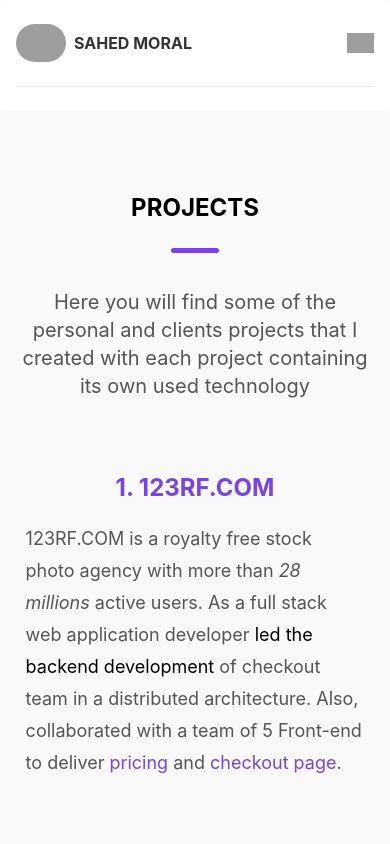
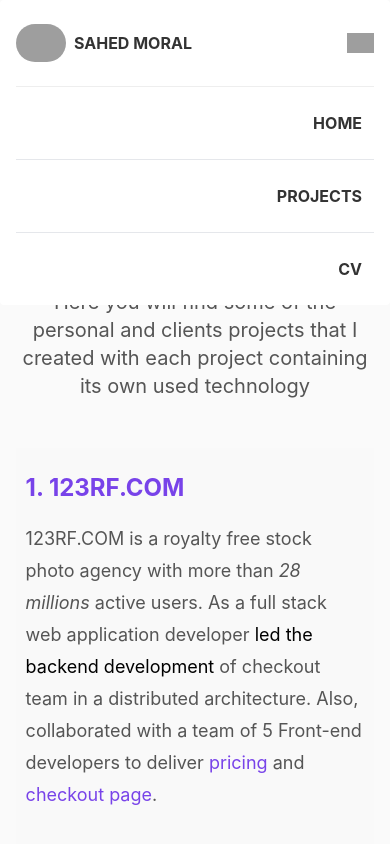
Before and after one commit to sahedbs23/sahed.moral, a Next.js app: page /projects in a window 390 px wide. Both pictures are taken after a click on the item 360 px from the left and 42 px from the top of the page. Shown: the top 844 px of the page. Built offline with nearby package versions, Linux system fonts and the light colour scheme; grey boxes are pictures that could not be loaded.

Commit message:
issuefix: small screen menu

```diff
--- a/components/shared/Navbar.tsx
+++ b/components/shared/Navbar.tsx
@@ -83,12 +83,12 @@
                 </section>
             {
                 !show && (
-                    <section className="block md:hidden pb-6 border-solid border-t border-[#eee] transition-all duration-[.3s]">
-                        <div className="w-full sm-menu">
-                            <ul className="flex flex-col gap-0 justify-items-end items-end last:border-none ">
+                    <section className="block md:hidden  transition-all duration-[.3s]">
+                        <div className="sm-menu">
+                            <ul className="flex flex-col items-end justify-items-end divide-y border-solid border-t border-[#eee]">
                                 {
                                     menus.map(m => (
-                                        <li className="hidden md:block" key={m.text}>
+                                        <li className="w-full text-right px-3 py-6 md:hidden block" key={m.text}>
                                             <Link className="hover:text-purple" target={m.target}
                                                   href={m.link}>{m.text}</Link>
                                         </li>
--- a/components/shared/ProjectCard.tsx
+++ b/components/shared/ProjectCard.tsx
@@ -8,14 +8,13 @@
 const ProjectCard: React.FC<ProjectCardInterface> = ({title,role, description, link, imgUrl, technologies}) => {
     return (
         <li className="w-full min-h-[150px] h-full p-[10px] bg-[#f9f9f9] text-center py-4 flex flex-col gap-10">
-            <div className="flex flex-col justify-items-center items-center gap-4 font-normal text-[14px] text-[#555]">
+            <div className="flex flex-col items-start justify-items-start md:justify-items-center md:items-center gap-4 font-normal text-[14px] text-[#555]">
                 <h2 className="pt-2">
                     <Link href={link} target="_blank" className="uppercase font-bold text-purple text-2xl" >
                         {title}
                     </Link>
                 </h2>
-                <h4 className=" text-left text-[18px] max-w-4xl">{parse(description)}</h4>
-                {/*<h4 className="text-[16px]">{role}</h4>*/}
+                <h4 className=" text-left text-[18px]">{parse(description)}</h4>
             </div>
             <div className="flex flex-col gap-10 md:flex-row py-8 justify-between items-center">
                 <div className="w-full md:w-1/2 flex flex-col gap-10">
--- a/dataSource/data/projects.ts
+++ b/dataSource/data/projects.ts
@@ -5,7 +5,7 @@
         title: "1. 123RF.COM",
         description: `123RF.COM is a royalty free stock photo agency with more than <i>28 millions</i> active users.
             As a full stack web application developer <span class="text-black">led the backend development</span> of checkout team in a distributed architecture.
-            Also, collaborated with a team of 5 Front-end to deliver <a class="text-purple" href="https://www.123rf.com/products/" target="_blank">pricing</a> and <a class="text-purple" target="_blank" href="https://www.123rf.com/purchase/?pkg=credits&plan=30&po=pricing">checkout page</a>.`,
+            Also, collaborated with a team of 5 Front-end developers to deliver <a class="text-purple" href="https://www.123rf.com/products/" target="_blank">pricing</a> and <a class="text-purple" target="_blank" href="https://www.123rf.com/purchase/?pkg=credits&plan=30&po=pricing">checkout page</a>.`,
         link: "https://www.123rf.com",
         imgUrl: "https://s3.tebi.io/sahed/123rf.com.png",
         role: "As a result added support for new payment gateways and increased annual revenue by 15%.",
@@ -48,24 +48,23 @@
         ]
     },
     {
-        title: "4. Fosoli",
-        description: "App-based platform offering advisory service for the farmers. ",
+        title: "4. Fosholi.COM",
+        description: `I served as a Full-stack Developer at FOSHOLI.COM, a platform empowering 2.6 million Bangladeshi farmers with crop advisory services, disease reporting, pesticide recommendations, and real-time weather updates within a scrum team`,
         role: "Full stack developer",
         link: "https://play.google.com/store/apps/details?id=bd.gov.dgfood.fps&hl=en&gl=US&pli=1",
         imgUrl: "https://s3.tebi.io/sahed/fosholi.com.png",
         technologies: [
             "PHP", "Laravel", "Symfony",
-            "React", "Redux", "EC2",
+            "React", "Redux", 'Nginx', "EC2",
             "PostgresSQL", "REST APIs", "Firebase",
             "Jenkins", "Memcached", "RabbitMQ",
             "Blade", "Eloquent","CMS",
-
         ]
     },
     {
         title: "5. Abbvie Pro LMS",
         role: "LMS Developer",
-        description: "Learning platform for Abbvie Pro internal medical professionals",
+        description: `As an Offshore Lead Learning Management Developer at AbbVie, I led the development of AbbviePro LMS for internal medicine professionals. This collaborative effort involved Brain Station 51 and the AbbVie Germany team. The LMS, integrated with Adobe Experience Manager (AEM), effectively serves over 5,000 medical professionals in 10 countries across Europe and North America`,
         link: "https://www.abbviepro.com/",
         imgUrl: "https://s3.tebi.io/sahed/abbviepro.com.png",
         technologies: [
@@ -108,6 +107,6 @@
         technologies: [
             "PHP", "Symfony", "Oracle",
             "Redis", "PHPUnit", "PDO",
-            "Git", "Angular", "NPM"]
+            "Git", "Angular", "NPM", 'Eslint']
     }
 ];
```
